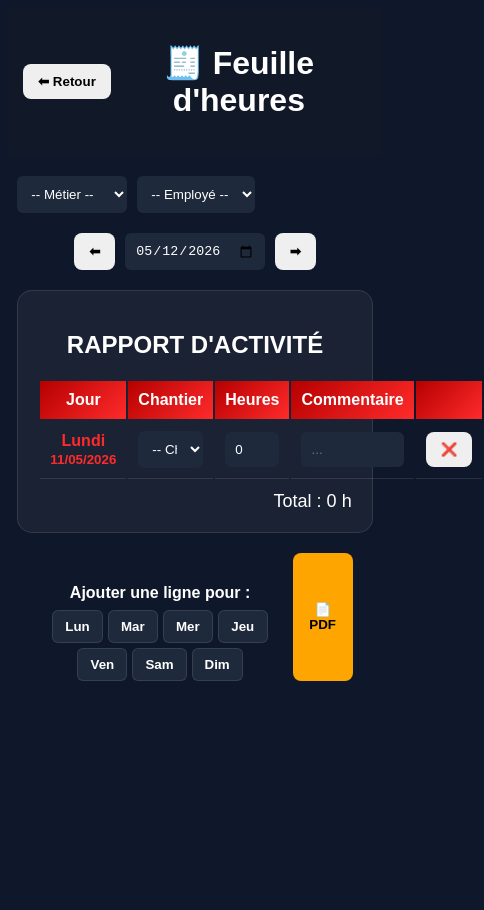
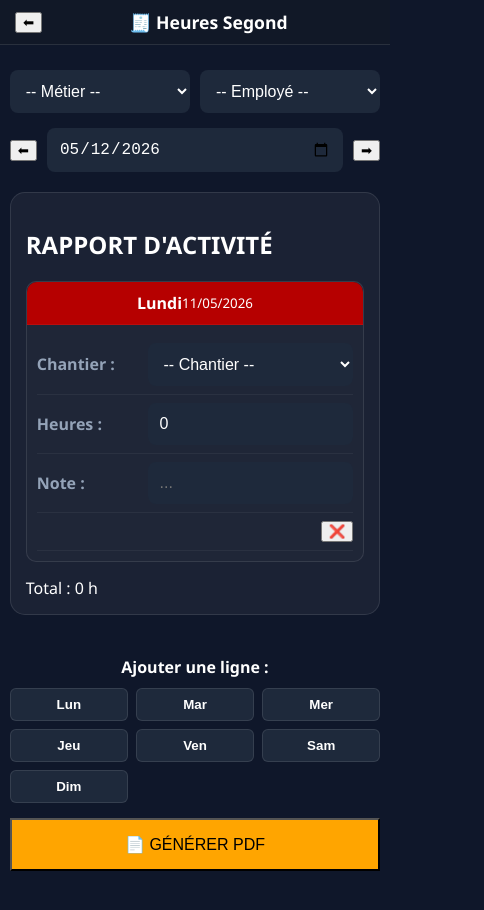
Before and after one commit to LucasMiossec/PLANNING-SEGOND-CONSTRUCTION, a website with bundled scripts: page feuille-heures.html in a window 390 px wide. Both pictures are taken after a click on the button "Lun". Shown: the whole page, 484 px wide, since content can reach past the window. Before the commit the page ends 844 px from the top, so only its background shows below. Built offline with nearby package versions, Linux system fonts and the light colour scheme; no server answers.

Commit message:
Add files via upload

```diff
--- a/feuille-heures.css
+++ b/feuille-heures.css
@@ -1,21 +1,29 @@
 body {
   background: #0f172a;
   color: white;
-  font-family: Arial, sans-serif;
+  font-family: 'Segoe UI', Arial, sans-serif;
+  margin: 0;
+  padding: 0;
 }
 
-/* HEADER */
+/* HEADER FIXE */
 .top-bar {
   display: flex;
   align-items: center;
   justify-content: space-between;
-  padding: 15px;
+  padding: 10px 15px;
   background: #111827;
+  position: sticky;
+  top: 0;
+  z-index: 100;
+  border-bottom: 1px solid rgba(255,255,255,0.1);
 }
 
 .top-bar h1 {
   flex: 1;
   text-align: center;
+  font-size: 1.1rem;
+  margin: 0;
 }
 
 /* CONTAINER */
@@ -23,98 +31,143 @@ body {
   width: 95%;
   max-width: 1100px;
   margin: auto;
+  padding: 10px 0 40px 0;
 }
 
-/* FILTRES */
-.filters {
-  display: flex;
+/* FILTRES & SEMAINE (Adaptatifs) */
+.filters, .week-selector {
+  display: grid;
+  grid-template-columns: 1fr 1fr;
   gap: 10px;
-  margin-top: 20px;
+  margin-top: 15px;
+}
+
+.week-selector {
+  grid-template-columns: auto 1fr auto;
+  align-items: center;
 }
 
 select, input {
-  padding: 10px;
-  border-radius: 6px;
+  padding: 12px;
+  border-radius: 8px;
   border: none;
   background: #1e293b;
   color: white;
+  font-size: 16px; /* Empêche le zoom auto sur iPhone */
 }
 
-/* SEMAINE */
-.week-selector {
-  display: flex;
-  justify-content: center;
-  gap: 10px;
-  margin: 20px 0;
-}
-
-/* TABLE */
+/* TABLEAU RESPONSIVE */
 .table-card {
   background: rgba(255,255,255,0.05);
   border-radius: 15px;
-  padding: 20px;
+  padding: 15px;
+  margin-top: 20px;
   border: 1px solid rgba(255,255,255,0.1);
-}
-
-h2 {
-  text-align: center;
-  margin-bottom: 20px;
 }
 
 table {
   width: 100%;
-  border-collapse: fixed;
-}
-
-th, td {
-  text-align: center;
-  padding: 10px;
+  border-collapse: collapse;
 }
 
 th {
   background: linear-gradient(135deg,#b60000,#ff2b2b);
+  padding: 12px;
+  text-transform: uppercase;
+  font-size: 0.8rem;
 }
 
-td {
-  border-bottom: 1px solid rgba(255,255,255,0.1);
+/* --- MODE MOBILE --- */
+@media (max-width: 650px) {
+  table, thead, tbody, th, td, tr {
+    display: block;
+  }
+
+  thead { display: none; }
+
+  tr {
+    margin-bottom: 15px;
+    border: 1px solid rgba(255,255,255,0.1);
+    border-radius: 10px;
+    padding: 10px;
+    background: rgba(255,255,255,0.02);
+  }
+
+  td {
+    display: flex;
+    justify-content: space-between;
+    align-items: center;
+    padding: 8px 0;
+    border-bottom: 1px solid rgba(255,255,255,0.05);
+    text-align: right;
+  }
+
+  td::before {
+    content: attr(data-label); /* Utilise le label défini en JS */
+    font-weight: bold;
+    color: #94a3b8;
+    text-align: left;
+    flex: 1;
+  }
+
+  .jour-label {
+    background: #b60000;
+    margin: -10px -10px 10px -10px;
+    padding: 10px;
+    border-radius: 10px 10px 0 0;
+    color: white !important;
+    justify-content: center;
+  }
+
+  .jour-label::before { display: none; }
+
+  .chantier, .h, .comm-input {
+    width: 65% !important;
+  }
 }
 
-.jour-label {
-  color: #ff2b2b;
-  font-weight: bold;
-}
-
-/* TOTAL */
-.total {
-  text-align: right;
-  font-size: 18px;
+/* BOUTONS JOURS EN GRILLE */
+#day-buttons {
+  display: grid;
+  grid-template-columns: repeat(4, 1fr);
+  gap: 8px;
   margin-top: 10px;
 }
 
+@media (max-width: 450px) {
+  #day-buttons { grid-template-columns: repeat(3, 1fr); }
+}
+
+.btn-day {
+  background: #1e293b;
+  color: white;
+  padding: 10px;
+  border-radius: 6px;
+  font-weight: bold;
+  border: 1px solid rgba(255,255,255,0.1);
+}
+
+.btn-day:active { background: #b60000; }
+
 /* ACTIONS */
 .actions {
+  margin-top: 25px;
   display: flex;
-  justify-content: center;
-  gap: 10px;
-  margin: 20px;
+  flex-direction: column;
+  gap: 15px;
 }
 
-button {
-  padding: 10px 15px;
-  border: none;
-  border-radius: 8px;
-  cursor: pointer;
-  font-weight: bold;
+#btn-pdf {
+    background: orange;
+    color: black;
+    padding: 15px;
+    font-size: 1rem;
 }
 
-#add-row { background:#334155; color:white; }
-#btn-pdf { background:orange; }
-#btn-mail { background:#ff2b2b; color:white; }
+/* PRINT */
+@media print {
+  /* Garde tes styles print d'origine ici */
 
-/* --- AJOUTE OU MODIFIE CES LIGNES --- */
-
-/* On force le conteneur à prendre toute la place en mode PDF */
-@media print {
   @page {
     size: A4 landscape;
     margin: 0.5cm; /* Marges papier minimales */
--- a/feuille-heures.html
+++ b/feuille-heures.html
@@ -3,24 +3,20 @@
 <head>
   <meta charset="UTF-8">
   <title>Feuille d'heures - Segond</title>
-  <meta name="viewport" content="width=device-width, initial-scale=1.0">
-
+  <meta name="viewport" content="width=device-width, initial-scale=1.0, maximum-scale=1.0, user-scalable=no">
   <link rel="stylesheet" href="feuille-heures.css">
-
-  <!-- PDF -->
   <script src="https://cdnjs.cloudflare.com/ajax/libs/html2pdf.js/0.10.1/html2pdf.bundle.min.js"></script>
 </head>
 
 <body>
 
 <div class="top-bar">
-  <button onclick="window.location.href='employes.html'">⬅ Retour</button>
-  <h1>🧾 Feuille d'heures</h1>
+  <button onclick="window.location.href='employes.html'">⬅</button>
+  <h1>🧾 Heures Segond</h1>
 </div>
 
 <div class="container">
 
-  <!-- FILTRES -->
   <div class="filters">
     <select id="metier">
       <option value="">-- Métier --</option>
@@ -36,18 +32,14 @@
     </select>
   </div>
 
-  <!-- SEMAINE -->
   <div class="week-selector">
     <button id="prev-week">⬅</button>
     <input type="date" id="week-date">
     <button id="next-week">➡</button>
   </div>
 
-  <!-- TABLE PDF -->
   <div class="table-card" id="pdf-area">
-
     <h2>RAPPORT D'ACTIVITÉ</h2>
-
     <table>
       <thead>
         <tr>
@@ -58,21 +50,15 @@
           <th></th>
         </tr>
       </thead>
-
       <tbody id="tbody"></tbody>
     </table>
-
-    <div class="total">
-      Total : <span id="total-h">0</span> h
+    <div class="total">Total : <span id="total-h">0</span> h</div>
   </div>
 
-  </div>
-
-  <!-- ACTIONS -->
   <div class="actions">
-    <div class="add-row-container" style="margin-top: 15px; text-align: center;">
-  <p style="margin-bottom: 8px; font-weight: bold;">Ajouter une ligne pour :</p>
-  <div id="day-buttons" style="display: flex; gap: 5px; justify-content: center; flex-wrap: wrap;">
+    <div style="text-align: center;">
+      <p style="margin-bottom: 8px; font-weight: bold;">Ajouter une ligne :</p>
+      <div id="day-buttons">
         <button class="btn-day" data-day="Lundi">Lun</button>
         <button class="btn-day" data-day="Mardi">Mar</button>
         <button class="btn-day" data-day="Mercredi">Mer</button>
@@ -82,12 +68,11 @@
         <button class="btn-day" data-day="Dimanche">Dim</button>
       </div>
     </div>
-    <button id="btn-pdf">📄 PDF</button>
+    <button id="btn-pdf">📄 GÉNÉRER PDF</button>
   </div>
 
 </div>
 
 <script type="module" src="feuille-heures.js"></script>
-
 </body>
 </html>
--- a/feuille-heures.js
+++ b/feuille-heures.js
@@ -133,14 +133,15 @@ function ajouterLigne(jourNom, dateJour, initData = null) {
 
   let dateStr = (dateJour instanceof Date) ? dateJour.toLocaleDateString("fr-FR") : dateJour;
 
+  // AJOUT DES ATTRIBUTS DATA-LABEL POUR LE DESIGN RESPONSIVE
   tr.innerHTML = `
     <td class="jour-label">
       <strong>${jourNom}</strong><br>
       <small class="date-cell">${dateStr}</small>
     </td>
-    <td><select class="chantier"></select></td>
-    <td><input type="number" class="h" value="${initData?.heures || 0}" step="0.5"></td>
-    <td><input type="text" class="comm-input" placeholder="..." value="${initData?.commentaire || ""}"></td>
+    <td data-label="Chantier :"><select class="chantier"></select></td>
+    <td data-label="Heures :"><input type="number" class="h" value="${initData?.heures || 0}" step="0.5" inputmode="decimal"></td>
+    <td data-label="Note :"><input type="text" class="comm-input" placeholder="..." value="${initData?.commentaire || ""}"></td>
     <td><button class="del">❌</button></td>
   `;
 
@@ -153,9 +154,12 @@ function ajouterLigne(jourNom, dateJour, initData = null) {
   });
 
   tr.querySelector(".del").addEventListener("click", () => {
-    tr.remove();
-    calculerTotal();
-    sauvegarderDonnees();
+    // AJOUT D'UNE CONFIRMATION POUR ÉVITER LES ERREURS SUR MOBILE
+    if(confirm("Supprimer cette ligne ?")) {
+      tr.remove();
+      calculerTotal();
+      sauvegarderDonnees();
+    }
   });
 
   const newIndex = jours.indexOf(jourNom);
```
Lines whose indentation alone changed are shown as unchanged.
